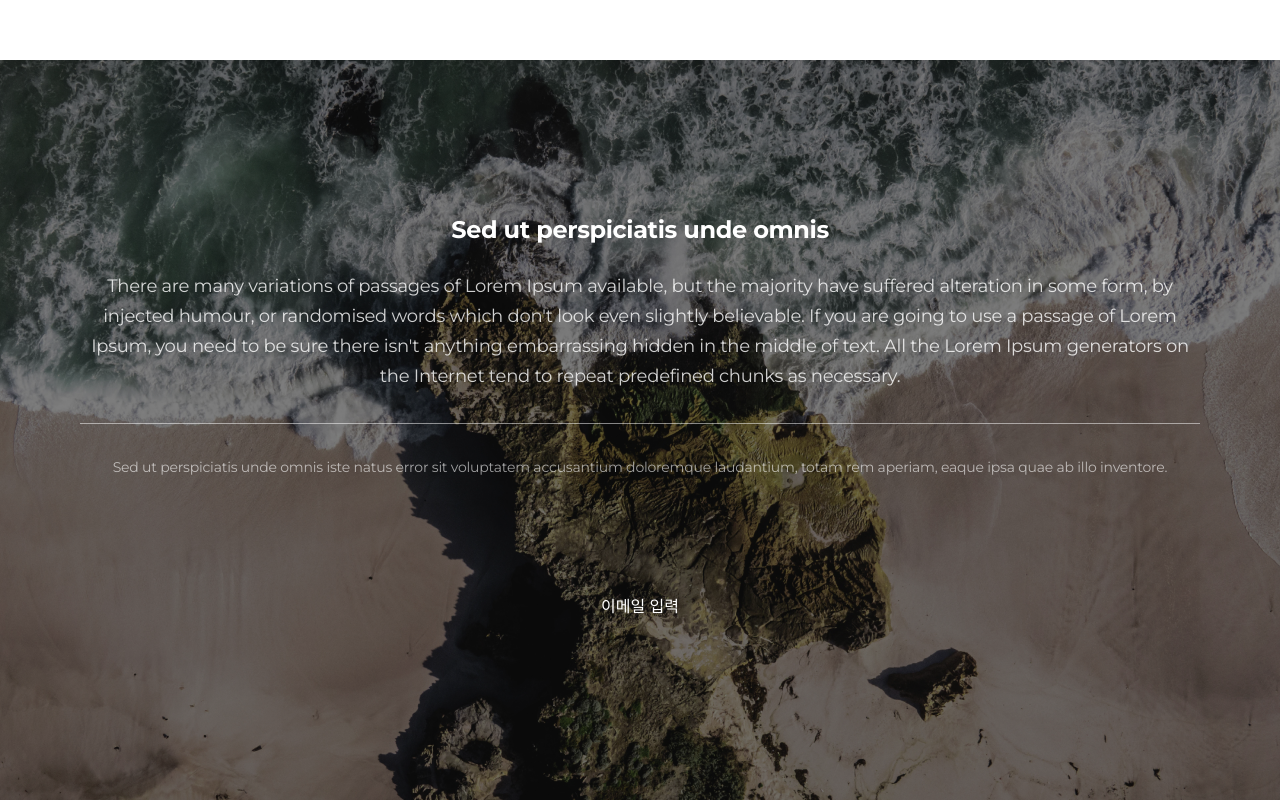
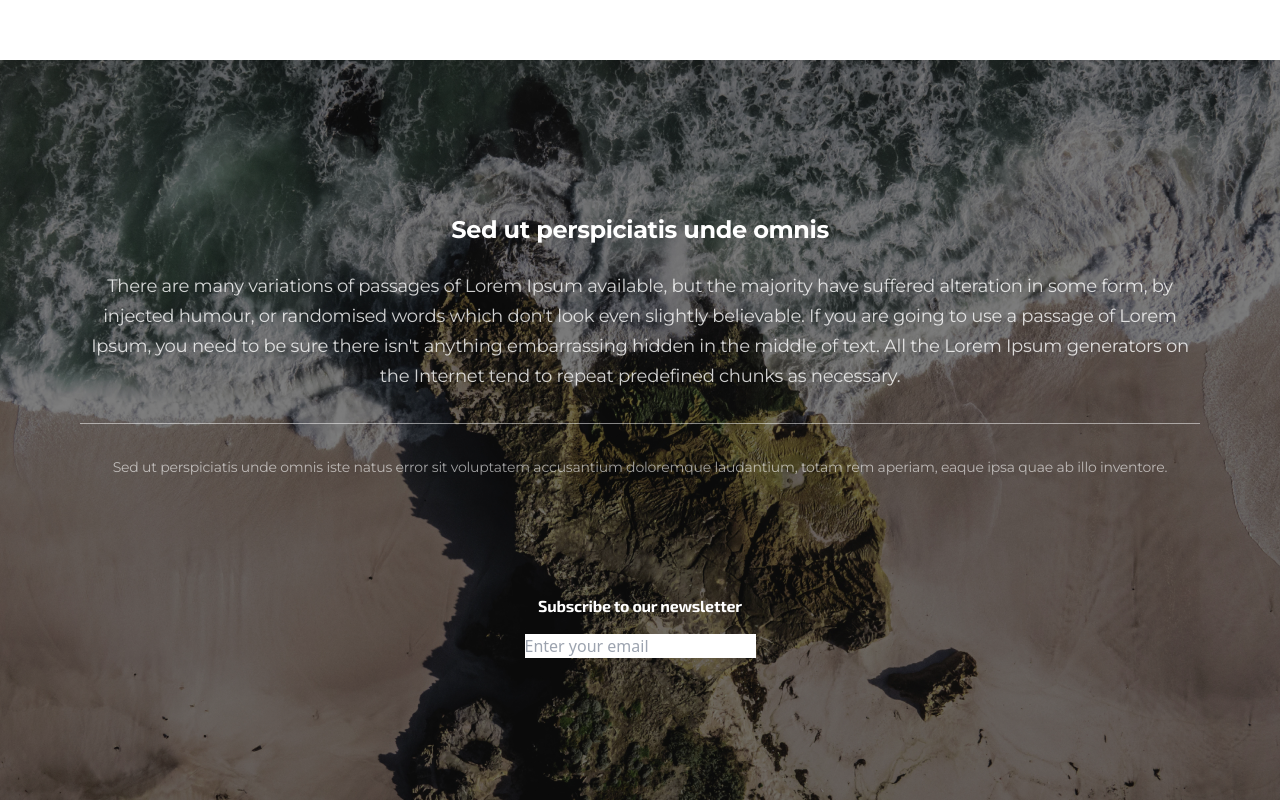
Before and after one commit to autroshot/challenge-2024-09-20, a React (Vite) app: page / in a window 1280 px wide. Shown: the part 766-1566 px from the top of the page. Built offline with nearby package versions, Linux system fonts and the light colour scheme.

Commit message:
EmailForm 컴포넌트 초기 구현 및 적용

```diff
--- /dev/null
+++ b/src/components/subscriptionSection/EmailForm.tsx
@@ -0,0 +1,27 @@
+export default function EmailForm() {
+    return (
+        <form action="" noValidate onSubmit={handleSubmit}>
+            <div>
+                <label
+                    htmlFor="email"
+                    className="font-exo-2 text-base font-bold leading-normal tracking-[-0.015rem] text-white"
+                >
+                    Subscribe to our newsletter
+                </label>
+            </div>
+            <div className="mt-4">
+                <input type="email" id="email" name="email" placeholder="Enter your email" />
+            </div>
+        </form>
+    );
+
+    function handleSubmit(e: React.SyntheticEvent) {
+        e.preventDefault();
+        const target = e.target as typeof e.target & {
+            email: { value: string };
+        };
+        const email = target.email.value;
+
+        alert(`Your subscription is complete with an email to ${email}`);
+    }
+}
--- a/src/components/subscriptionSection/index.tsx
+++ b/src/components/subscriptionSection/index.tsx
@@ -1,5 +1,6 @@
 import bgUrl from '@/assets/default-background.jpg';
 import Description from '@/components/subscriptionSection/Description';
+import EmailForm from '@/components/subscriptionSection/EmailForm';
 
 export default function SubscriptionSection() {
     return (
@@ -8,7 +9,9 @@ export default function SubscriptionSection() {
             <div className="absolute left-0 top-0 -z-10 h-full w-full bg-[#00000080]" />
             <div className="h-full w-full px-20 py-[9.5rem] text-center">
                 <Description />
-                <div className="mt-[5.938rem] text-white">이메일 입력</div>
+                <div className="mt-[5.938rem]">
+                    <EmailForm />
+                </div>
             </div>
         </section>
     );
```
